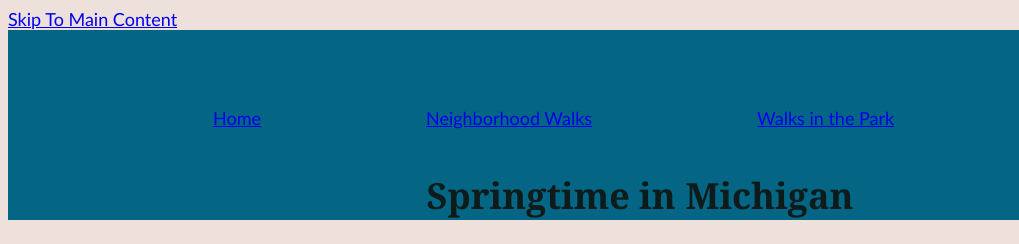
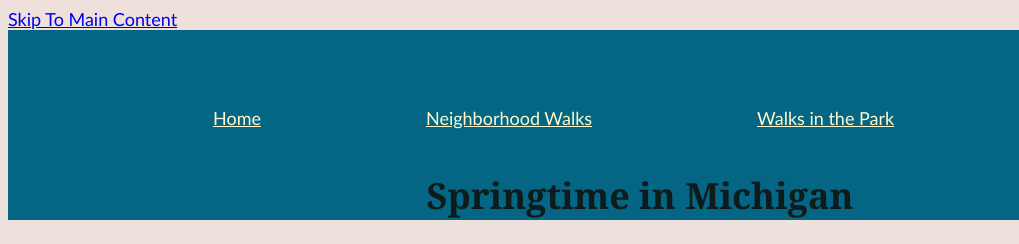
Before and after one commit to mecsuu/CSShomework2, a plain HTML site: page index.html in a window 1280 px wide. Shown: the top 244 px of the page, 0-1019 px from the left. Drawn offline with Linux system fonts and the light colour scheme.

Commit message:
Update styles.css

```diff
--- a/css/styles.css
+++ b/css/styles.css
@@ -15,7 +15,10 @@ nav ul{
     display: inline-flex;
     justify-content: space-evenly;
     width: 100%;
+}
 
+nav a {
+    color: #FFFACD;
 }
 
 li:hover {
@@ -25,11 +28,6 @@ li:hover {
 
 a:visited {
     color: inherit;
-}
-
-li {
-    color: #FFFACD;
-    display: inline;
 }
 
 /* #skip {
```
